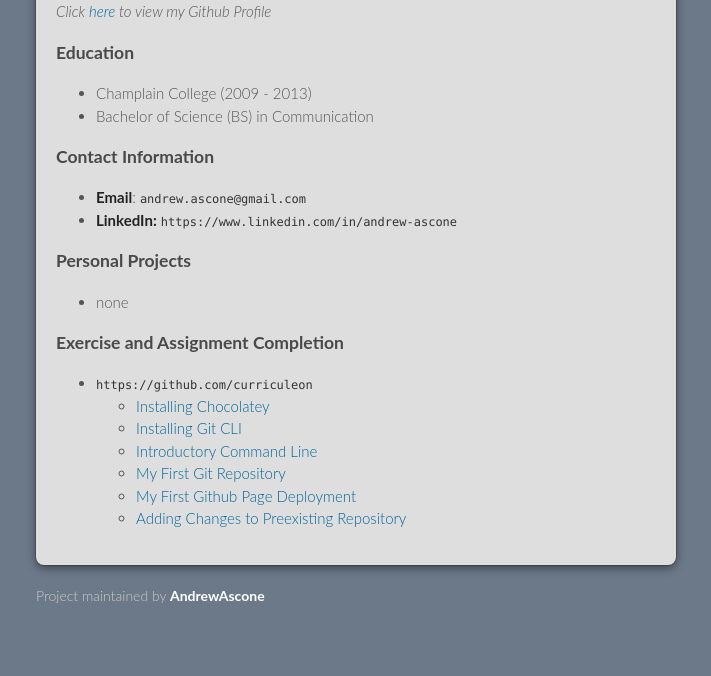
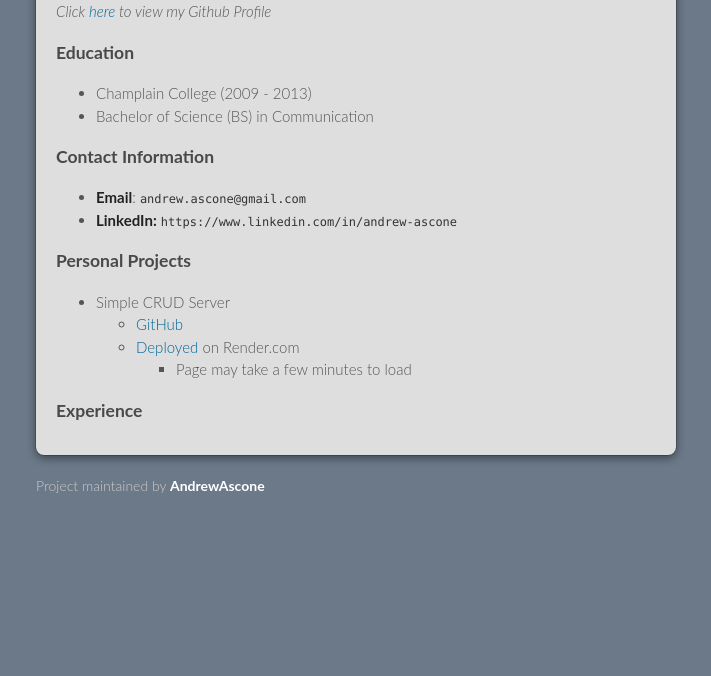
Before and after one commit to AndrewAscone/AndrewAscone, a Jekyll site: the page built from index.md, in a window 1280 px wide. Shown: the part 392-1068 px from the top of the page, without its empty margins (284-995 px from the left). Built offline with Jekyll 4.4.1, drawn with Linux system fonts in a browser that asks for light colours; our own code applies the rules of GitHub Pages for plain Markdown files; the repository's description, which GitHub fills in, is left out; after the commit the page ends 958 px from its top, so only the background shows below that.

Commit message:
Added CRUD server to projects, deleted Assignments section, added Experience section

```diff
--- a/index.md
+++ b/index.md
@@ -32,13 +32,9 @@ _Click [here](https://github.com/{{ username }}) to view my Github Profile_
 <!-- * **Website:** [`{{ repository }}`]({{ repository }}) -->
 
 ### Personal Projects
-* none
+* Simple CRUD Server
+   * [GitHub](https://github.com/AndrewAscone/Demo-CRUD-Server)
+   * [Deployed](https://demo-crud-server.onrender.com/) on Render.com
+      * Page may take a few minutes to load
 
-### Exercise and Assignment Completion
-* [`https://github.com/curriculeon`](https://github.com/curriculeon)
-    * [Installing Chocolatey](https://curriculeon.github.io/Curriculeon/lectures/terminal/dos/install-chocolatey/content.html)
-    * [Installing Git CLI](https://curriculeon.github.io/Curriculeon/lectures/version-control-systems/git/installation/content.html)
-    * [Introductory Command Line](https://curriculeon.github.io/Curriculeon/lectures/terminal/dos/install-chocolatey/content.html)
-    * [My First Git Repository](https://curriculeon.github.io/Curriculeon/lectures/version-control-systems/git/my-first-repository/content.html)
-    * [My First Github Page Deployment](https://curriculeon.github.io/Curriculeon/lectures/version-control-systems/git/my-first-githubpage/content.html)
-    * [Adding Changes to Preexisting Repository](https://curriculeon.github.io/Curriculeon/lectures/version-control-systems/git/add-change-to-preexisting-repo/content.html)
+### Experience
```
